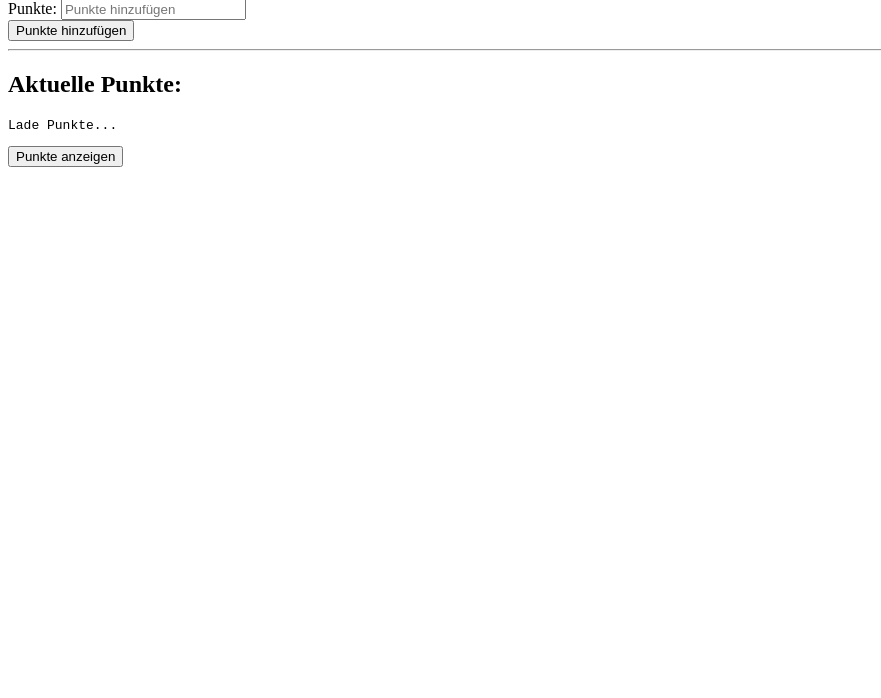
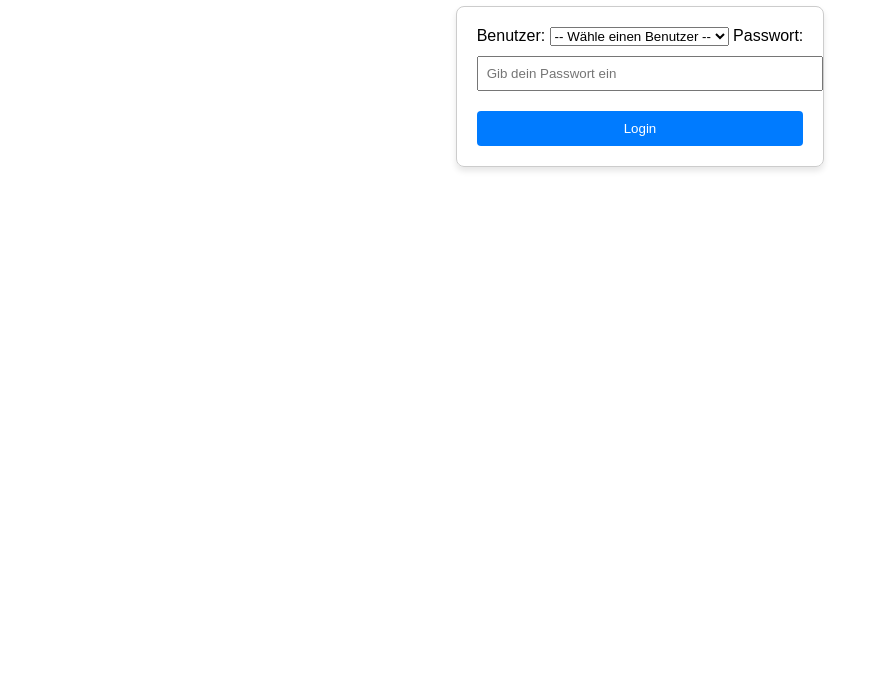
Before and after one commit to SebastianBrueckl/Punkteverteilung-Br-ckl, a website: page index.html in a window 1280 px wide. Shown: the part 102-800 px from the top of the page, without its empty margins (0-881 px from the left). Drawn offline with Linux system fonts and the light colour scheme.

Commit message:
index.html uploaded

```diff
--- a/index.html
+++ b/index.html
@@ -1,53 +1,87 @@
 <!DOCTYPE html>
-<html lang="de">
+<html lang="en">
 <head>
     <meta charset="UTF-8">
     <meta name="viewport" content="width=device-width, initial-scale=1.0">
-    <title>Punkteverteilung</title>
+    <title>Punkteverteilung - Login</title>
+    <style>
+        body {
+            font-family: Arial, sans-serif;
+            text-align: center;
+            margin-top: 50px;
+        }
+        .form-container {
+            display: inline-block;
+            text-align: left;
+            padding: 20px;
+            border: 1px solid #ccc;
+            border-radius: 8px;
+            box-shadow: 0 4px 6px rgba(0, 0, 0, 0.1);
+        }
+        .form-container input {
+            display: block;
+            margin: 10px 0;
+            padding: 8px;
+            width: 100%;
+        }
+        .form-container button {
+            margin-top: 10px;
+            padding: 10px;
+            width: 100%;
+            background-color: #007bff;
+            color: white;
+            border: none;
+            border-radius: 4px;
+            cursor: pointer;
+        }
+        .form-container button:hover {
+            background-color: #0056b3;
+        }
+    </style>
+</head>
+<body>
+    <h1>Punkteverteilung - Login</h1>
+    <div class="form-container">
+        <form id="loginForm">
+            <label for="username">Benutzer:</label>
+            <select id="username" required>
+                <option value="">-- Wähle einen Benutzer --</option>
+                <option value="Sebastian">Sebastian</option>
+                <option value="Valentina">Valentina</option>
+                <option value="Nelly">Nelly</option>
+                <option value="Hans">Hans</option>
+            </select>
+
+            <label for="password">Passwort:</label>
+            <input type="password" id="password" placeholder="Gib dein Passwort ein" required>
+
+            <button type="button" onclick="login()">Login</button>
+        </form>
+    </div>
+
     <script>
-        async function getPoints() {
-            const response = await fetch('/api/punkte');
-            const data = await response.json();
-            document.getElementById('points').innerHTML = JSON.stringify(data, null, 2);
-        }
+        function login() {
+            const username = document.getElementById('username').value;
+            const password = document.getElementById('password').value;
 
-        async function addPoints() {
-            const name = document.getElementById('name').value;
-            const points = parseInt(document.getElementById('punkte').value, 10);
-
-            if (isNaN(points) || points <= 0) {
-                alert('Bitte gib einen gültigen Punktwert ein.');
+            if (!username || !password) {
+                alert("Bitte Benutzer und Passwort eingeben!");
                 return;
             }
 
-            const response = await fetch(`/api/punkte/${name}`, {
-                method: 'POST',
-                headers: {
-                    'Content-Type': 'application/json',
-                },
-                body: JSON.stringify({ punkteWert: points }),
-            });
-
-            const result = await response.json();
-            alert(`${name} hat jetzt ${result[name]} Punkte.`);
-            getPoints(); // Punkte nach dem Hinzufügen aktualisieren
+            // Leitet den Benutzer basierend auf dem Namen weiter
+            if (username === "Sebastian" && password === "1234") {
+                window.location.href = "Sebastian.html";
+            } else if (username === "Valentina" && password === "5678") {
+                window.location.href = "Valentina.html";
+            } else if (username === "Nelly" && password === "abcd") {
+                window.location.href = "Nelly.html";
+            } else if (username === "Hans" && password === "efgh") {
+                window.location.href = "Johann.html";
+            } else {
+                alert("Falscher Benutzername oder Passwort!");
+            }
         }
     </script>
-</head>
-<body>
-    <h1>Punkteverteilung</h1>
-    <div>
-        <label for="name">Name:</label>
-        <input type="text" id="name" placeholder="Sebastian oder Valentina" />
-    </div>
-    <div>
-        <label for="punkte">Punkte:</label>
-        <input type="number" id="punkte" placeholder="Punkte hinzufügen" />
-    </div>
-    <button onclick="addPoints()">Punkte hinzufügen</button>
-    <hr>
-    <h2>Aktuelle Punkte:</h2>
-    <pre id="points">Lade Punkte...</pre>
-    <button onclick="getPoints()">Punkte anzeigen</button>
 </body>
 </html>
```
